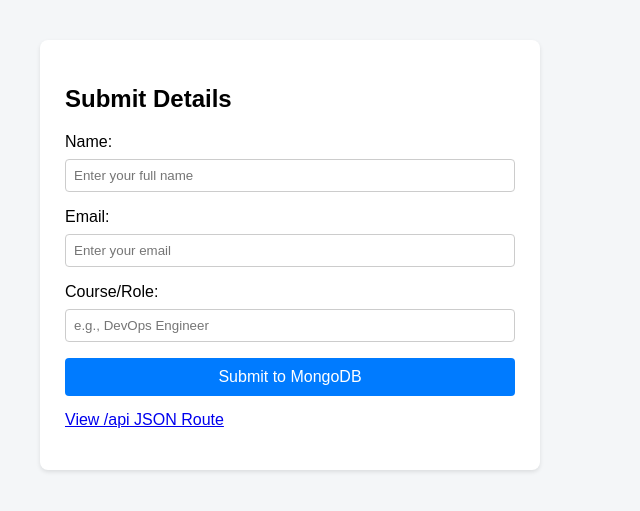
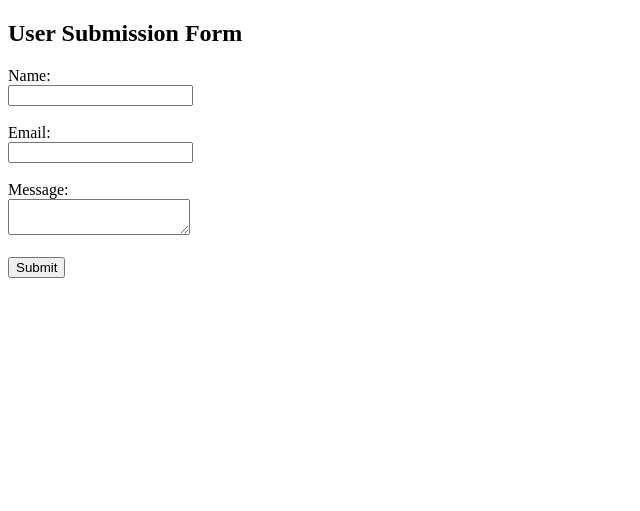
Before and after one commit to RAshtr/Flask_and_MongoDB_Assignment, a Flask app: page / in a window 1280 px wide. Shown: the top 511 px of the page, without its empty margins (0-640 px from the left). Run offline with Flask 3, Linux system fonts and the light colour scheme.

Commit message:
feat: Completed Flask and MongoDB integration with Docker containerization

```diff
--- a/app.py
+++ b/app.py
@@ -1,91 +1,36 @@
 import os
-import json
-import logging
-from flask import Flask, jsonify, render_template, request, redirect, url_for
+from dotenv import load_dotenv
+from flask import Flask, render_template, request
 from pymongo import MongoClient
-from pymongo.errors import ConnectionFailure, PyMongoError
-from dotenv import load_dotenv
 
-# Load environment variables
 load_dotenv()
-
-# Configure logging
-logging.basicConfig(
-    level=logging.INFO,
-    format="%(asctime)s [%(levelname)s] %(message)s",
-    handlers=[logging.StreamHandler()]
-)
 
 app = Flask(__name__)
 
-# Securely retrieve URI from environment
 MONGO_URI = os.getenv("MONGO_URI")
+# Add tlsAllowInvalidCertificates to bypass Windows OpenSSL handshake mismatch
+client = MongoClient(MONGO_URI, tlsAllowInvalidCertificates=True)
+db = client.get_database("student_assignment_db")
+collection = db.user_submissions
 
-client = None
-if MONGO_URI:
-    try:
-        client = MongoClient(MONGO_URI, serverSelectionTimeoutMS=3000)
-        db = client["devops_assignment_db"]
-        collection = db["submissions"]
-        logging.info("MongoDB client configured successfully.")
-    except Exception as e:
-        logging.error(f"Failed to initialize MongoDB client: {e}")
-else:
-    logging.warning("MONGO_URI is not defined in environment variables.")
+@app.route("/")
+def home():
+    return render_template("form.html")
 
-@app.route('/health', methods=['GET'])
-def health_check():
-    """Health check endpoint for container orchestrators and monitoring."""
-    return jsonify({"status": "healthy", "service": "flask-mongodb-app"}), 200
+@app.route("/submit", methods=["POST"])
+def submit():
+    user_name = request.form.get("name")
+    user_email = request.form.get("email")
+    user_message = request.form.get("message")
 
-@app.route('/api', methods=['GET'])
-def get_api_data():
-    try:
-        data_path = os.path.join(os.path.dirname(__file__), 'data.json')
-        with open(data_path, 'r') as file:
-            data = json.load(file)
-        logging.info("Fetched /api data successfully.")
-        return jsonify(data), 200
-    except Exception as e:
-        logging.error(f"Error loading data.json: {e}")
-        return jsonify({"error": "Failed to read backend data file", "details": str(e)}), 500
+    submission_data = {
+        "name": user_name,
+        "email": user_email,
+        "message": user_message
+    }
+    collection.insert_one(submission_data)
 
-@app.route('/', methods=['GET', 'POST'])
-def handle_form():
-    if request.method == 'POST':
-        name = request.form.get('name', '').strip()
-        email = request.form.get('email', '').strip()
-        course = request.form.get('course', '').strip()
+    return render_template("success.html", name=user_name)
 
-        if not name or not email or not course:
-            logging.warning("Form validation failed: Missing fields.")
-            return render_template('form.html', error="All fields are required. Please fill out the full form.")
-
-        try:
-            if client is None:
-                raise ConnectionFailure("Could not connect to database backend.")
-
-            client.admin.command('ping')
-
-            submission_data = {
-                "name": name,
-                "email": email,
-                "course": course
-            }
-            collection.insert_one(submission_data)
-            logging.info(f"Successfully inserted submission for: {email}")
-            return redirect(url_for('success_page'))
-
-        except (ConnectionFailure, PyMongoError, Exception) as err:
-            logging.error(f"Database insertion failure: {err}")
-            return render_template('form.html', error=f"Database Error: {str(err)}")
-
-    return render_template('form.html', error=None)
-
-@app.route('/success')
-def success_page():
-    return render_template('success.html')
-
-if __name__ == '__main__':
-    port = int(os.getenv("PORT", 5000))
-    app.run(host='0.0.0.0', port=port)
+if __name__ == "__main__":
+    app.run(host="127.0.0.1", port=5000, debug=False)
--- a/requirements.txt
+++ b/requirements.txt
@@ -1,5 +1,3 @@
 Flask==3.0.0
 pymongo[srv]==4.6.1
 python-dotenv==1.0.0
-gunicorn==21.2.0
-pytest==7.4.3
--- a/templates/form.html
+++ b/templates/form.html
@@ -2,34 +2,21 @@
 <html lang="en">
 <head>
     <meta charset="UTF-8">
-    <title>DevOps Assignment - Flask & MongoDB</title>
-    <style>
-        body { font-family: Arial, sans-serif; margin: 40px; background-color: #f4f6f8; }
-        .card { background: white; padding: 25px; border-radius: 8px; max-width: 450px; box-shadow: 0 2px 4px rgba(0,0,0,0.1); }
-        .error { color: #d9534f; background: #fdf7f7; border: 1px solid #d9534f; padding: 10px; border-radius: 4px; margin-bottom: 15px; }
-        input[type="text"], input[type="email"] { width: 100%; padding: 8px; margin: 8px 0 16px; border: 1px solid #ccc; border-radius: 4px; box-sizing: border-box; }
-        input[type="submit"] { background-color: #007bff; color: white; border: none; padding: 10px 15px; border-radius: 4px; cursor: pointer; width: 100%; font-size: 16px; }
-    </style>
+    <title>Contact Form</title>
 </head>
 <body>
-    <div class="card">
-        <h2>Submit Details</h2>
-        {% if error %}
-            <div class="error">{{ error }}</div>
-        {% endif %}
-        <form action="/" method="POST">
-            <label for="name">Name:</label>
-            <input type="text" id="name" name="name" placeholder="Enter your full name">
+    <h2>User Submission Form</h2>
+    <form action="/submit" method="POST">
+        <label>Name:</label><br>
+        <input type="text" name="name" required><br><br>
 
-            <label for="email">Email:</label>
-            <input type="email" id="email" name="email" placeholder="Enter your email">
+        <label>Email:</label><br>
+        <input type="email" name="email" required><br><br>
 
-            <label for="course">Course/Role:</label>
-            <input type="text" id="course" name="course" placeholder="e.g., DevOps Engineer">
+        <label>Message:</label><br>
+        <textarea name="message" required></textarea><br><br>
 
-            <input type="submit" value="Submit to MongoDB">
-        </form>
-        <p style="margin-top: 15px;"><a href="/api" target="_blank">View /api JSON Route</a></p>
-    </div>
+        <button type="submit">Submit</button>
+    </form>
 </body>
 </html>
```
Also changed, not shown: templates/success.html (+4 -12 lines), .github/ci.yml, README.md, 5 other files.
